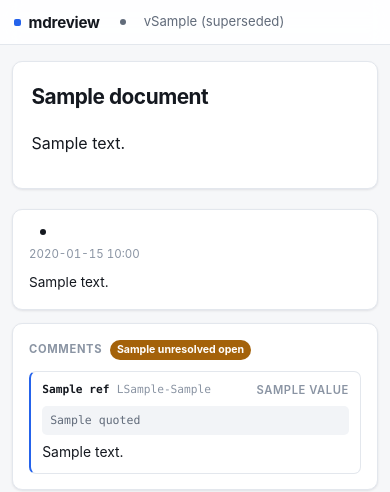
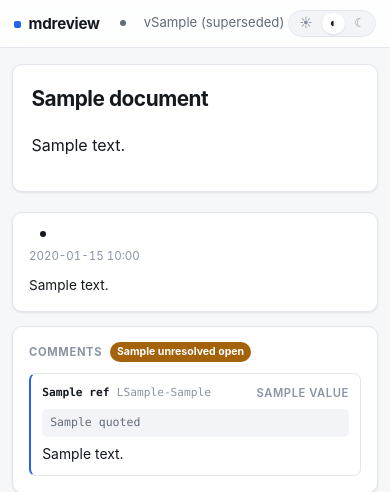
Before and after one commit to Huzman45/mdreview, a FastAPI app: template src/mdreview/templates/document.html in a window 390 px wide. Shown: the top 492 px of the page. Run offline with FastAPI, Linux system fonts and the light colour scheme; the template is opened without the code that fills it: most values are stand-ins (such as "Sample title", 1, 10 or a date in 2020); parts of the project's set-up code (start-up, migrations or seed data) failed here and were passed over; some libraries are stand-ins or nearby versions.

Commit message:
feat: add a light/dark/system theme control
The colour scheme followed the operating system with no way to override
it, which is wrong in the common case of a bright room and a dark OS
theme.

The control offers light, dark and system, stored in localStorage. The
script is inlined into <head> and runs before the stylesheet, because
reading the preference after render flashes the wrong colours on every
load — the most noticeable way to get this wrong. A test pins that the
script appears before the stylesheet link.

The script resolves 'system' to an explicit data-theme rather than
leaving it to a media query. That keeps the dark tokens in exactly one
place; defining them in both a media query and an attribute selector
gives two copies that drift apart. A test asserts they are defined once.

Diagrams re-render on theme change, since a diagram drawn for the other
scheme is unreadable. Verified in a browser: system resolves correctly,
dark applies, the control reflects state, the diagram re-themes, and the
choice survives navigation.

3 new tests, 230 total.

🤖 Generated with [OpenCode](https://opencode.ai) (Claude)

```diff
--- a/src/mdreview/static/app.css
+++ b/src/mdreview/static/app.css
@@ -41,8 +41,11 @@
     sans-serif;
 }
 
-@media (prefers-color-scheme: dark) {
-  :root {
+/* The theme script in <head> always resolves the reader's choice to an explicit
+   data-theme before first paint, including when that choice is "system". That
+   keeps the dark tokens in exactly one place: a media query as well would mean
+   two copies that can drift apart. */
+:root[data-theme="dark"] {
     --bg: #0e1116;
     --surface: #161a21;
     --surface-sunken: #1c212a;
@@ -67,7 +70,6 @@
 
     --shadow: 0 1px 2px rgb(0 0 0 / 0.3);
     --shadow-lift: 0 4px 16px rgb(0 0 0 / 0.4);
-  }
 }
 
 * {
@@ -917,3 +919,51 @@ li.mdr-block {
   font-size: 0.78rem;
   color: var(--warn);
 }
+
+/* -- theme control ------------------------------------------------------ */
+
+.theme-control {
+  margin-left: auto;
+  display: flex;
+  gap: 1px;
+  padding: 2px;
+  background: var(--surface-sunken);
+  border: 1px solid var(--border);
+  border-radius: 999px;
+  flex-shrink: 0;
+}
+
+.theme-control button {
+  font: inherit;
+  font-size: 0.78rem;
+  line-height: 1;
+  padding: 0.28rem 0.5rem;
+  border: none;
+  border-radius: 999px;
+  background: none;
+  color: var(--faint);
+  cursor: pointer;
+  transition: background 110ms, color 110ms;
+}
+
+.theme-control button:hover {
+  color: var(--text);
+}
+
+.theme-control button[aria-pressed="true"] {
+  background: var(--surface);
+  color: var(--text);
+  box-shadow: var(--shadow);
+}
+
+.visually-hidden {
+  position: absolute;
+  width: 1px;
+  height: 1px;
+  padding: 0;
+  margin: -1px;
+  overflow: hidden;
+  clip-path: inset(50%);
+  white-space: nowrap;
+  border: 0;
+}
--- /dev/null
+++ b/src/mdreview/static/theme.js
@@ -0,0 +1,91 @@
+// Colour scheme.
+//
+// This file is inlined into <head> and runs before the stylesheet paints.
+// Reading the stored preference after render would flash the wrong colours on
+// every load, which is the most noticeable way to get this wrong.
+//
+// The reader's choice is one of "light", "dark" or "system". "system" is
+// resolved here to an explicit data-theme, so the stylesheet needs dark tokens
+// in exactly one place rather than duplicating them in a media query.
+(function () {
+  "use strict";
+
+  var KEY = "mdreview-theme";
+  var CHOICES = ["light", "dark", "system"];
+  var media = window.matchMedia("(prefers-color-scheme: dark)");
+
+  function stored() {
+    try {
+      var value = localStorage.getItem(KEY);
+      return CHOICES.indexOf(value) === -1 ? "system" : value;
+    } catch (e) {
+      return "system";
+    }
+  }
+
+  function resolve(choice) {
+    if (choice === "system") return media.matches ? "dark" : "light";
+    return choice;
+  }
+
+  function apply(choice) {
+    var effective = resolve(choice);
+    document.documentElement.setAttribute("data-theme", effective);
+    var meta = document.querySelector('meta[name="theme-color"]');
+    if (meta) meta.setAttribute("content", effective === "dark" ? "#161a21" : "#ffffff");
+    return effective;
+  }
+
+  apply(stored());
+
+  function set(choice) {
+    try {
+      localStorage.setItem(KEY, choice);
+    } catch (e) {
+      /* private browsing; the choice still applies for this page */
+    }
+    var effective = apply(choice);
+    sync(choice);
+    document.dispatchEvent(
+      new CustomEvent("mdr:themechange", { detail: { choice: choice, effective: effective } })
+    );
+  }
+
+  function sync(choice) {
+    var buttons = document.querySelectorAll("[data-theme-choice]");
+    Array.prototype.forEach.call(buttons, function (button) {
+      var mine = button.getAttribute("data-theme-choice") === choice;
+      button.setAttribute("aria-pressed", mine ? "true" : "false");
+    });
+  }
+
+  // Follow the system if that is what was chosen and it changes underneath us.
+  media.addEventListener("change", function () {
+    if (stored() === "system") {
+      var effective = apply("system");
+      document.dispatchEvent(
+        new CustomEvent("mdr:themechange", {
+          detail: { choice: "system", effective: effective },
+        })
+      );
+    }
+  });
+
+  function bind() {
+    sync(stored());
+    document.addEventListener("click", function (event) {
+      var button = event.target.closest("[data-theme-choice]");
+      if (!button) return;
+      event.preventDefault();
+      set(button.getAttribute("data-theme-choice"));
+    });
+  }
+
+  if (document.readyState === "loading") {
+    document.addEventListener("DOMContentLoaded", bind);
+  } else {
+    bind();
+  }
+
+  window.mdrTheme = { get: stored, set: set, resolve: resolve };
+})();
--- a/src/mdreview/templates/base.html
+++ b/src/mdreview/templates/base.html
@@ -4,9 +4,11 @@
   <meta charset="utf-8">
   <meta name="viewport" content="width=device-width, initial-scale=1">
   <meta name="color-scheme" content="light dark">
-  <meta name="theme-color" content="#ffffff" media="(prefers-color-scheme: light)">
-  <meta name="theme-color" content="#161a21" media="(prefers-color-scheme: dark)">
+  <meta name="theme-color" content="#ffffff">
   <title>{% block title %}mdreview{% endblock %}</title>
+  {# Inline and before the stylesheet: applying the stored scheme after render
+     would flash the wrong colours on every load. #}
+  <script>{{ theme_script|safe }}</script>
   <link rel="stylesheet" href="/static/app.css">
   <script src="/static/htmx.min.js" defer></script>
   <script src="/static/app.js" defer></script>
@@ -16,6 +18,17 @@
   <header class="topbar">
     <a class="brand" href="/">mdreview</a>
     {% block topbar %}{% endblock %}
+    <div class="theme-control" role="group" aria-label="Colour scheme">
+      <button type="button" data-theme-choice="light" aria-pressed="false" title="Light">
+        <span aria-hidden="true">☀</span><span class="visually-hidden">Light</span>
+      </button>
+      <button type="button" data-theme-choice="system" aria-pressed="false" title="Follow system">
+        <span aria-hidden="true">◐</span><span class="visually-hidden">System</span>
+      </button>
+      <button type="button" data-theme-choice="dark" aria-pressed="false" title="Dark">
+        <span aria-hidden="true">☾</span><span class="visually-hidden">Dark</span>
+      </button>
+    </div>
   </header>
   <main>
     {% block content %}{% endblock %}
--- a/src/mdreview/web.py
+++ b/src/mdreview/web.py
@@ -39,6 +39,12 @@ def display_path(value: str | None) -> str:
 
 
 templates.env.filters["display_path"] = display_path
+
+#: Inlined into <head> so the stored colour scheme is applied before the first
+#: paint. Served from a file rather than duplicated in the template, and read
+#: once at import because it is our own asset, not user input.
+THEME_SCRIPT = (STATIC_DIR / "theme.js").read_text(encoding="utf-8")
+templates.env.globals["theme_script"] = THEME_SCRIPT
 
 router = APIRouter()
 
```
Also changed, not shown: openspec/changes/expand-review-surface/tasks.md (+6 -6 lines), tests/test_web_pages.py (+27 -0 lines).
